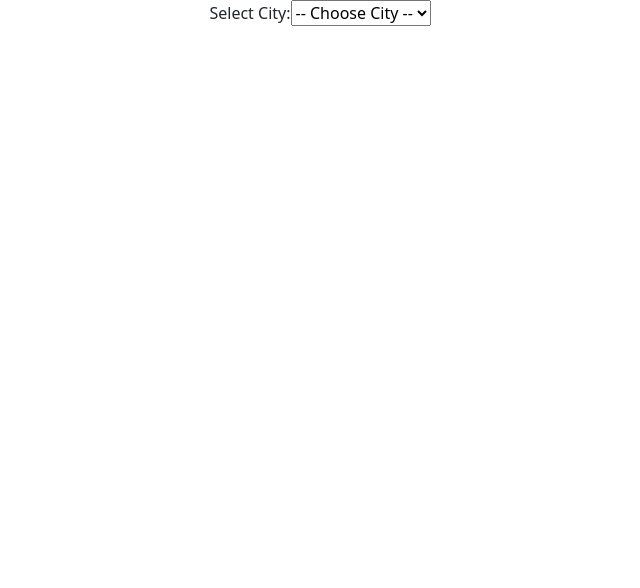
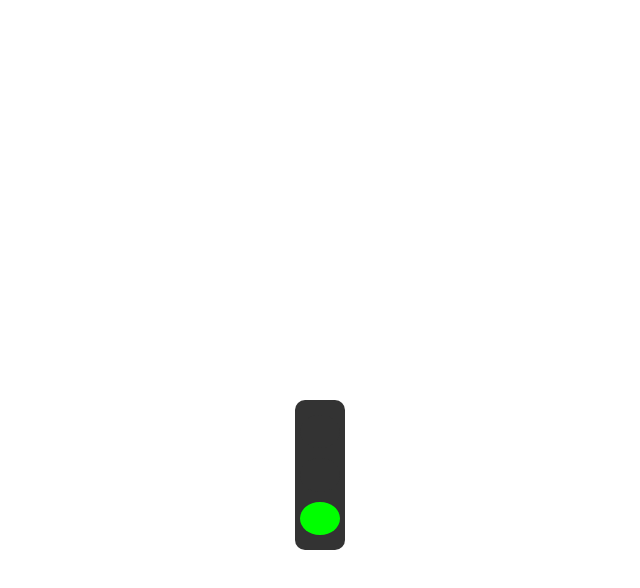
Before and after one commit to nandagurram16/React.js, a React (Create React App) app: page / in a window 1280 px wide. Shown: the top 588 px of the page, without its empty margins (320-960 px from the left). Built offline with nearby package versions, Linux system fonts and the light colour scheme.

Commit message:
trafficligt

```diff
--- a/src/App.js
+++ b/src/App.js
@@ -1,11 +1,11 @@
 import React from 'react'
-import Dropdown from './Projects/Dropdown.jsx'
+import TrafficLight from './Projects/TrafficLight.jsx'
 
 const App = () => {
   return (
     <div>
       <center>
-        <Dropdown/>
+      <TrafficLight/>
       </center>
     </div>
   )
--- /dev/null
+++ b/src/Projects/TrafficLight.css
@@ -0,0 +1,33 @@
+.traffic-light {
+    display: flex;
+    flex-direction: column;
+    width: 50px;
+    height: 150px;
+    background-color: #333;
+    padding: 10px;
+    border-radius: 10px;
+    align-items: center;
+    justify-content: center;
+    margin-top: 50vh;
+  }
+
+  .light {
+    width: 40px;
+    height: 40px;
+    border-radius: 50%;
+    margin: 5px 0;
+    background-color: #333;
+    transition: background-color 0.5s ease;
+  }
+
+  .light.active {
+    background-color: #ff0000;
+  }
+
+  .light.yellow.active {
+    background-color: #ffcc00;
+  }
+
+  .light.green.active {
+    background-color: #00ff00;
+  }
--- /dev/null
+++ b/src/Projects/TrafficLight.jsx
@@ -0,0 +1,40 @@
+import React, { useState, useEffect } from 'react';
+import './TrafficLight.css';
+
+const TrafficLight = () => {
+  const [currentLight, setCurrentLight] = useState('red');
+
+  useEffect(() => {
+    let timeout;
+
+    const changeLight = () => {
+      setCurrentLight((prevLight) => {
+        if (prevLight === 'red') return 'green';
+        if (prevLight === 'green') return 'yellow';
+        return 'red';
+      });
+    };
+
+    const redTime = 5000;     // 2 minutes
+    const yellowTime = 2000;   // 10 seconds
+    const greenTime = 5000;   // 3 minutes
+
+    const time = currentLight === 'red' ? redTime
+               : currentLight === 'yellow' ? yellowTime
+               : greenTime;
+
+    timeout = setTimeout(changeLight, time);
+
+    return () => clearTimeout(timeout);
+  }, [currentLight]);
+
+  return (
+    <div className="traffic-light">
+      <div className={`light red ${currentLight === 'red' ? 'active' : ''}`}></div>
+      <div className={`light yellow ${currentLight === 'yellow' ? 'active' : ''}`}></div>
+      <div className={`light green ${currentLight === 'green' ? 'active' : ''}`}></div>
+    </div>
+  );
+};
+
+export default TrafficLight;
```
